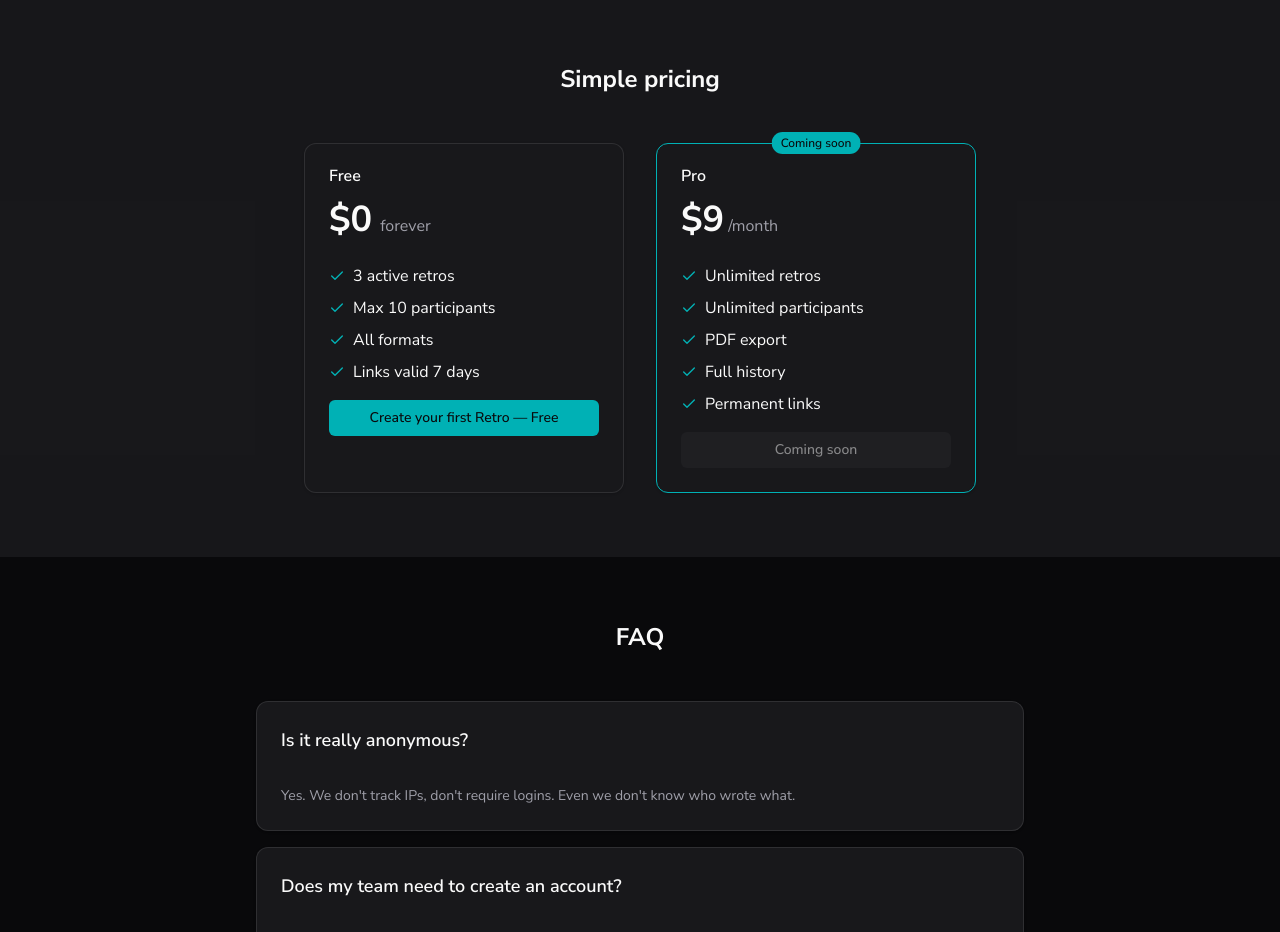
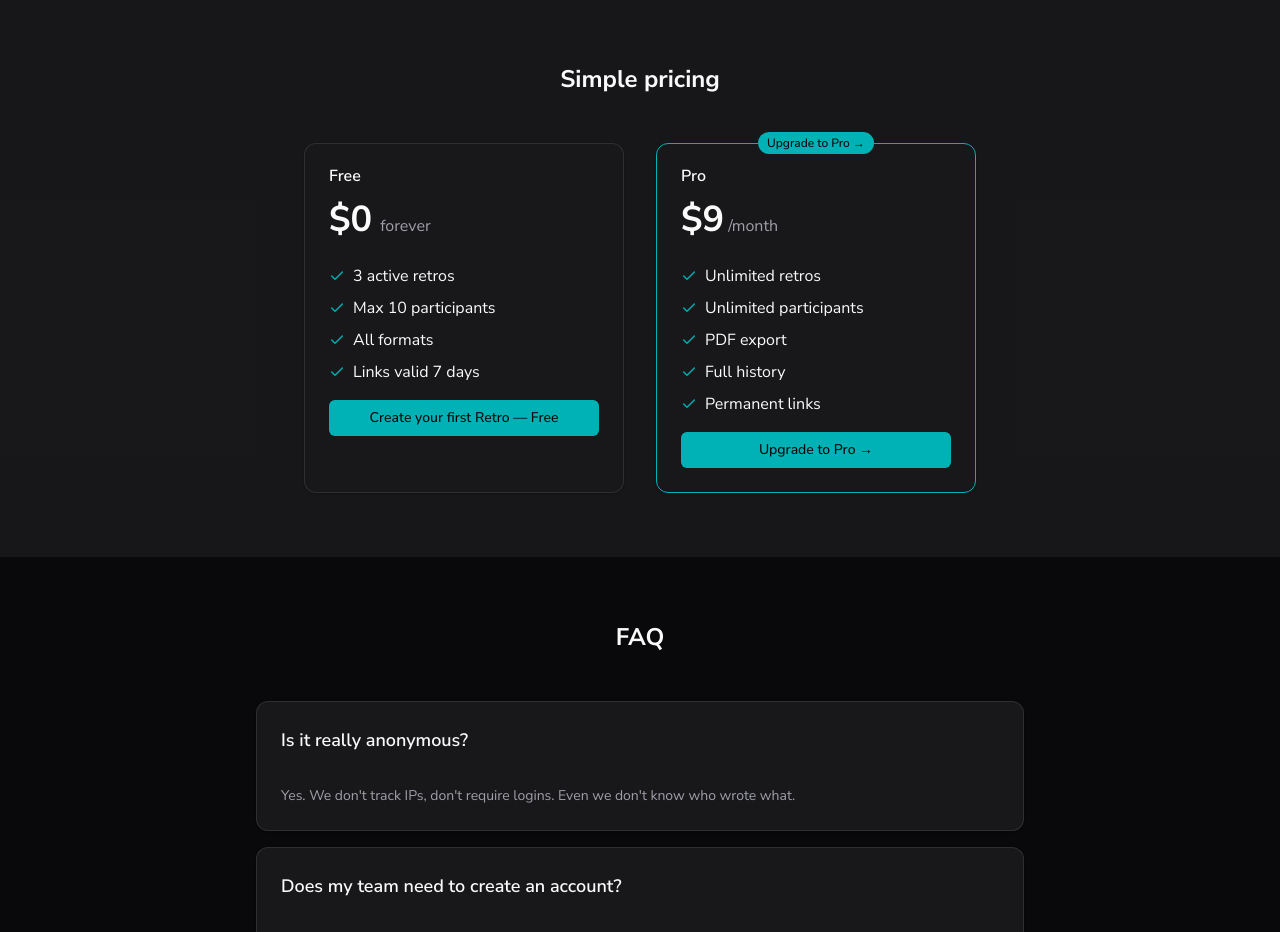
Before and after one commit to ShiftClawCO/retroshift, a Next.js app: page / in a window 1280 px wide. Shown: the part 2340-3272 px from the top of the page. Built offline with nearby package versions, Linux system fonts and the light colour scheme; no server answers.

Commit message:
fix: enable Pro upgrade button on homepage

```diff
--- a/messages/en.json
+++ b/messages/en.json
@@ -87,7 +87,7 @@
     "pricingPro3": "PDF export",
     "pricingPro4": "Full history",
     "pricingPro5": "Permanent links",
-    "pricingProCta": "Coming soon",
+    "pricingProCta": "Upgrade to Pro →",
 
     "faqTitle": "FAQ",
     "faq1Q": "Is it really anonymous?",
--- a/messages/it.json
+++ b/messages/it.json
@@ -87,7 +87,7 @@
     "pricingPro3": "Export PDF",
     "pricingPro4": "Storico completo",
     "pricingPro5": "Link permanenti",
-    "pricingProCta": "Coming soon",
+    "pricingProCta": "Passa a Pro →",
 
     "faqTitle": "FAQ",
     "faq1Q": "È davvero anonimo?",
--- a/src/app/page.tsx
+++ b/src/app/page.tsx
@@ -260,8 +260,8 @@ export default function Home() {
                   <li className="flex items-center gap-2"><Check className="w-4 h-4 text-primary" /> {t('home.pricingPro4')}</li>
                   <li className="flex items-center gap-2"><Check className="w-4 h-4 text-primary" /> {t('home.pricingPro5')}</li>
                 </ul>
-                <Button disabled variant="secondary" className="w-full">
-                  {t('home.pricingProCta')}
+                <Button asChild className="w-full">
+                  <Link href="/pricing">{t('home.pricingProCta')}</Link>
                 </Button>
               </CardContent>
             </Card>
```
